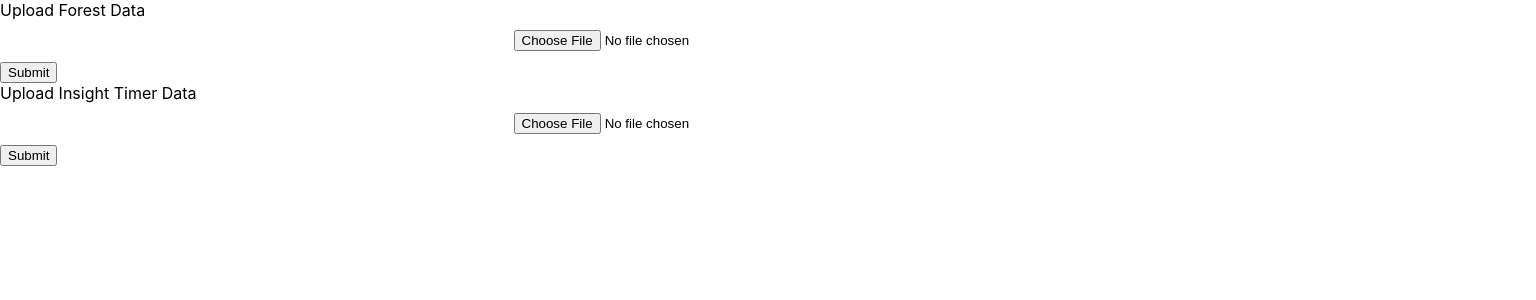
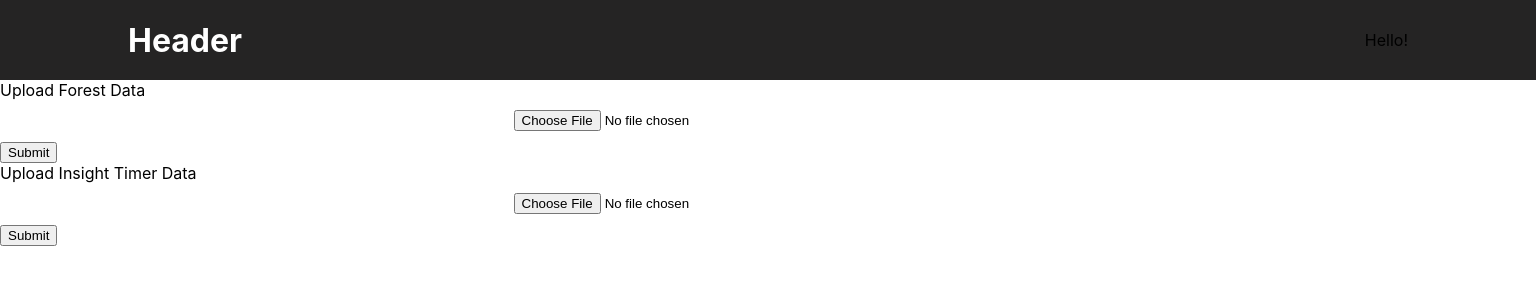
Before and after one commit to hawki2sl/Data-Insights-App, a React (Create React App) app: page / in a window 1280 px wide. Shown: the top 300 px of the page, 1536 px wide, since content can reach past the window. Built offline with nearby package versions, Linux system fonts and the light colour scheme; no server answers.

Commit message:
Added a header, more simplifying

```diff
--- a/src/App.js
+++ b/src/App.js
@@ -1,11 +1,12 @@
 import Home from './Components/Home';
+import Layout from './Components/UI/Layout';
 
 function App() {
 
   return (
-    <>
+    <Layout>
       <Home />
-    </>
+    </Layout>
   );
 }
 
--- a/src/Components/Home.js
+++ b/src/Components/Home.js
@@ -1,5 +1,4 @@
 import { useState, useEffect, useRef } from "react";
-import UploadData from "./Upload/UploadData";
 import useFetch from "./CustomHooks/useFetch";
 import UploadForestData from "./Applications/UploadForestData";
 import UploadInsightTimerData from "./Applications/UploadInsightTimerData";
@@ -10,17 +9,20 @@
   const [insightTimerData, setInsightTimerData] = useState(null),
     [insightTimerDataUploaded, setInsightTimerDataUploaded] = useState(false);
 
-  const URL =
-    "https://qs-project-166f9-default-rtdb.firebaseio.com/datasets.json";
+  const forestURL =
+    "https://qs-project-166f9-default-rtdb.firebaseio.com/datasets/forest.json";
+    const insightTimerURL =
+    "https://qs-project-166f9-default-rtdb.firebaseio.com/datasets/insightTimer.json";
 
   const renderCount = useRef(1);
   console.log("Number of Home renders: ", renderCount.current++);
 
   const { fetchingError, isLoading, fetchRequest } = useFetch();
 
-  // useEffect(() => {
-  //   fetchRequest({ url: URL }, setData);
-  // }, [fetchRequest]);
+  useEffect(() => {
+    fetchRequest({ url: forestURL }, setForestData);
+    fetchRequest({ url: insightTimerURL }, setInsightTimerData);
+  }, [fetchRequest]);
 
   let content = (
       <>
--- /dev/null
+++ b/src/Components/UI/Header/Header.js
@@ -0,0 +1,16 @@
+import classes from "../Header/Header.module.css";
+
+const Header = () => {
+  return (
+    <header className={classes.header}>
+      <h1>Header</h1>
+      <nav>
+        <ul>
+          <li>Hello!</li>
+        </ul>
+      </nav>
+    </header>
+  );
+};
+
+export default Header;
--- /dev/null
+++ b/src/Components/UI/Header/Header.module.css
@@ -0,0 +1,19 @@
+.header {
+    width: 100%;
+    height: 5rem;
+    padding: 0 10%;
+    display: flex;
+    align-items: center;
+    justify-content: space-between;
+    background-color: #252424;
+  }
+
+  .header h1 {
+    color: white;
+  }
+
+  .header ul {
+    list-style: none;
+    margin: 0;
+    padding: 0;
+  }
--- /dev/null
+++ b/src/Components/UI/Layout.js
@@ -0,0 +1,13 @@
+import React from "react";
+import Header from "./Header/Header";
+
+const Layout = (props) => {
+  return (
+    <>
+      <Header />
+      <main>{props.children}</main>
+    </>
+  );
+};
+
+export default Layout;
--- a/src/Components/Upload/UploadData.js
+++ /dev/null
@@ -1,31 +0,0 @@
-import { useState } from "react";
-import UploadForestData from "../Applications/UploadForestData";
-import UploadInsightTimerData from "../Applications/UploadInsightTimerData";
-
-const UploadData = (props) => {
-  const [forestDataUploaded, setForestDataUploaded] = useState(false);
-  const [insightTimerDataUploaded, setInsightTimerDataUploaded] =
-    useState(false);
-
-  //if forestData and insightTimerData,
-  //props.setData and props.setDataUploaded
-
-  if (forestDataUploaded && insightTimerDataUploaded) {
-    props.setDataUploaded(true);
-  }
-
-  return (
-    <>
-      {!(forestDataUploaded && insightTimerDataUploaded) && (
-        <>
-          <UploadForestData setForestDataUploaded={setForestDataUploaded} />
-          <UploadInsightTimerData
-            setInsightTimerDataUploaded={setInsightTimerDataUploaded}
-          />
-        </>
-      )}
-    </>
-  );
-};
-
-export default UploadData;
```
